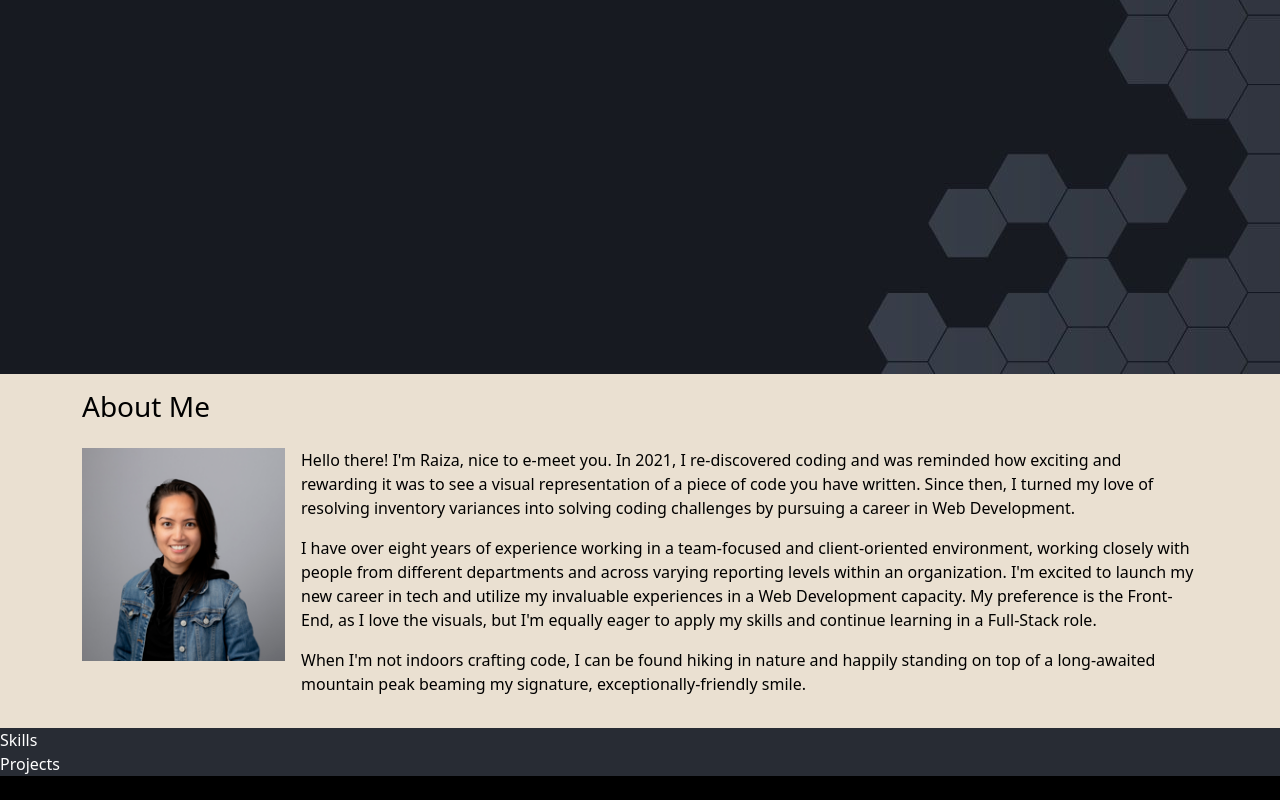
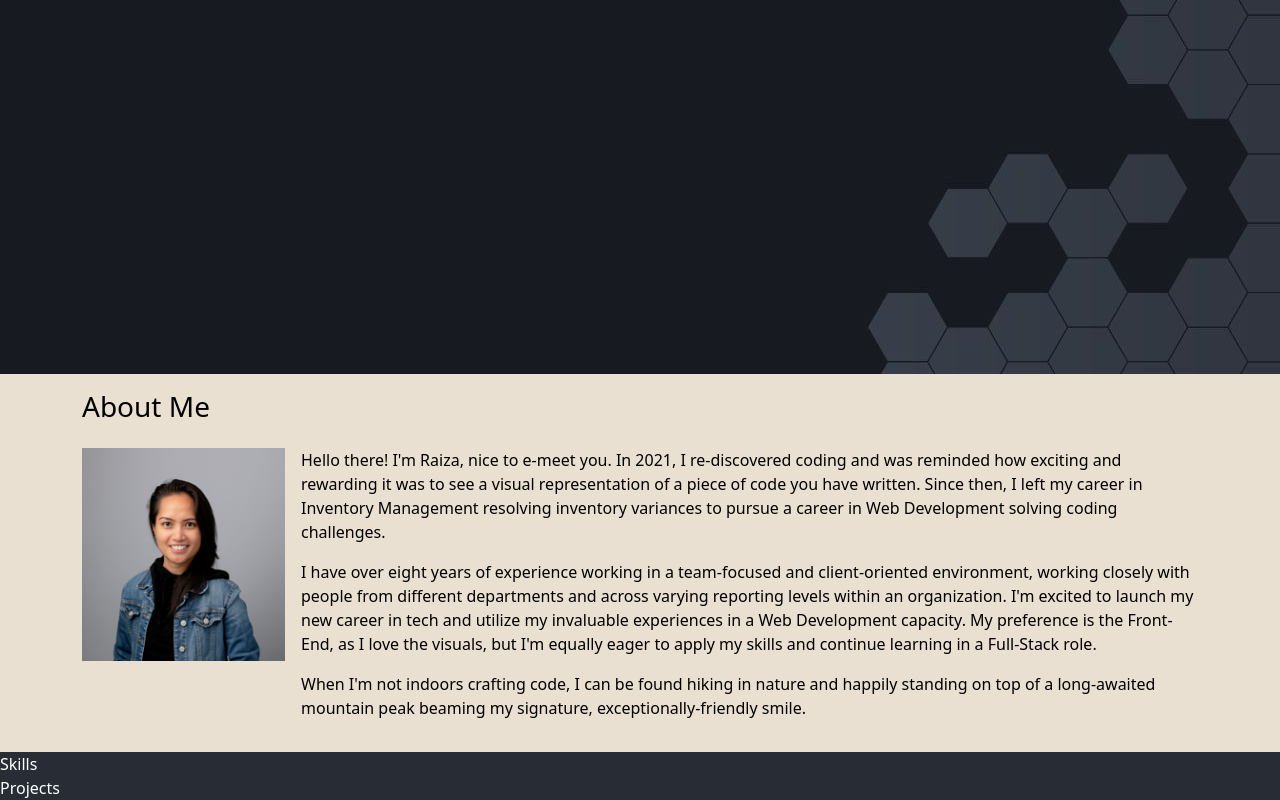
Before and after one commit to Raiza-D/my-portfolio, a React (Create React App) app: page / in a window 1280 px wide. Shown: the part 492-1292 px from the top of the page. Before the commit the page ends 1268 px from the top, so only its background shows below. Built offline with nearby package versions, Linux system fonts and the light colour scheme.

Commit message:
Re-word last sentence of the first paragraph of my bio.

```diff
--- a/src/components/About.jsx
+++ b/src/components/About.jsx
@@ -12,9 +12,7 @@ export default function About() {
           <img src={myPic} alt="raiza-headshot" width="219" height="213" className="pe-3"/>
           <div>
             <p>
-              Hello there! I'm Raiza, nice to e-meet you. In 2021, I re-discovered coding and was reminded how exciting and rewarding it was to see a visual representation of a piece of code you have written. Since then, I turned my
-              love of resolving inventory variances into solving coding
-              challenges by pursuing a career in Web Development.
+              Hello there! I'm Raiza, nice to e-meet you. In 2021, I re-discovered coding and was reminded how exciting and rewarding it was to see a visual representation of a piece of code you have written. Since then, I left my career in Inventory Management resolving inventory variances to pursue a career in Web Development solving coding challenges.
             </p>
             <p>
               I have over eight years of experience working in a team-focused
```
